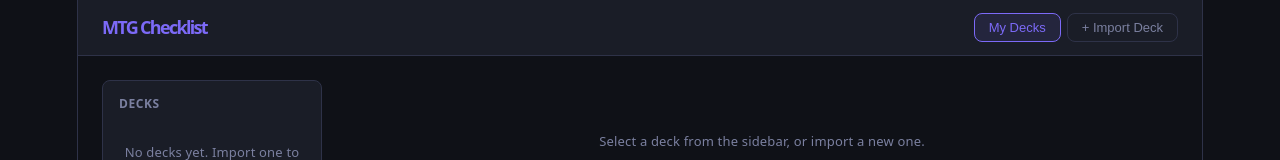
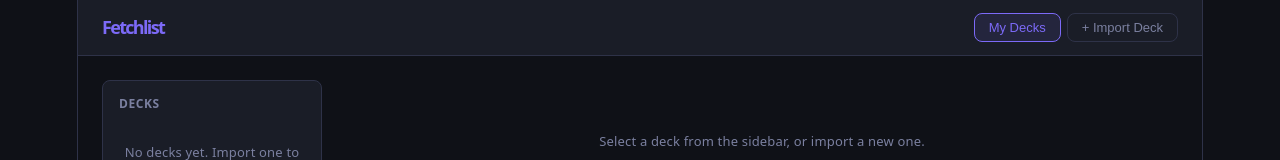
Before and after one commit to Kagaiodin/deck-checklist, a React (Vite) app: page / in a window 1280 px wide. Shown: the top 160 px of the page. Built offline with nearby package versions, Linux system fonts and the light colour scheme.

Commit message:
chore: rename app to Fetchlist

```diff
--- a/index.html
+++ b/index.html
@@ -4,7 +4,7 @@
     <meta charset="UTF-8" />
     <link rel="icon" type="image/svg+xml" href="/favicon.svg" />
     <meta name="viewport" content="width=device-width, initial-scale=1.0" />
-    <title>checklistapp</title>
+    <title>Fetchlist</title>
   </head>
   <body>
     <div id="root"></div>
--- a/package.json
+++ b/package.json
@@ -1,5 +1,5 @@
 {
-  "name": "checklistapp",
+  "name": "fetchlist",
   "private": true,
   "version": "0.0.0",
   "type": "module",
--- a/src/App.tsx
+++ b/src/App.tsx
@@ -215,7 +215,7 @@ function AppInner() {
   return (
     <div className="app">
       <header className="app-header">
-        <h1 className="app-title">MTG Checklist</h1>
+        <h1 className="app-title">Fetchlist</h1>
         <nav className="app-nav">
           <button
             className={`nav-btn${view === "decks" ? " active" : ""}`}
```
